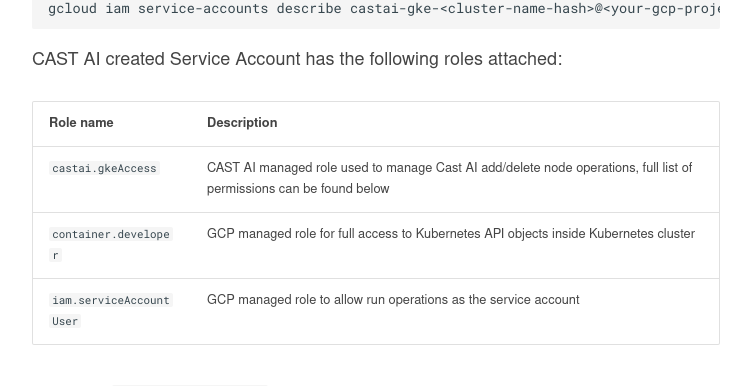
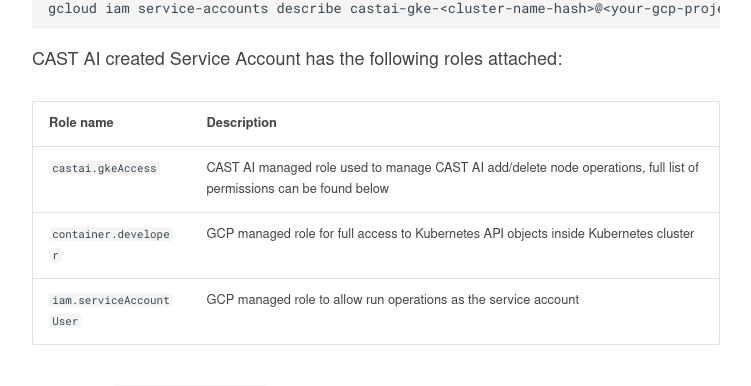
Before and after one commit to castai/docs, an MkDocs documentation site: the page built from docs/guides/cloud-permissions.md, in a window 1280 px wide. Shown: the part 4115-4501 px from the top of the page, without its empty margins (264-1015 px from the left). Built offline with MkDocs 1.6.1 and Material for MkDocs 9.7.7, drawn with Linux system fonts in a browser that asks for light colours; some web fonts are replaced.

```diff
--- a/docs/guides/cloud-permissions.md
+++ b/docs/guides/cloud-permissions.md
@@ -182,7 +182,7 @@ CAST AI created Service Account has the following roles attached:
 
 | Role name                | Description                                                                                                         |
 |--------------------------|:--------------------------------------------------------------------------------------------------------------------|
-| `castai.gkeAccess`       | CAST AI managed role used to manage Cast AI add/delete node operations, full list of permissions can be found below |
+| `castai.gkeAccess`       | CAST AI managed role used to manage CAST AI add/delete node operations, full list of permissions can be found below |
 | `container.developer`    | GCP managed role for full access to Kubernetes API objects inside Kubernetes cluster                                |
 | `iam.serviceAccountUser` | GCP managed role to allow run operations as the service account                                                     |
 
```
